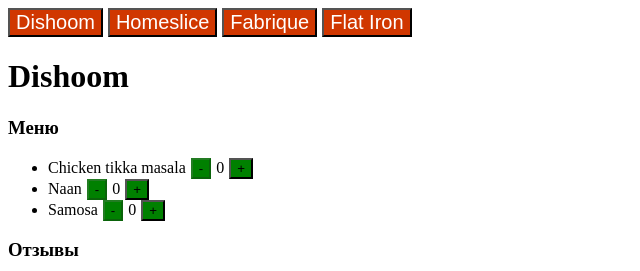
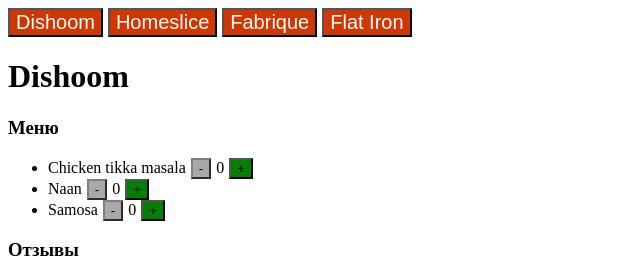
Before and after one commit to krparen/react-course-homeworks, a React (Vite) app: page / in a window 1280 px wide. Shown: the top 271 px of the page, without its empty margins (0-640 px from the left). Built offline with nearby package versions, Linux system fonts and the light colour scheme.

Commit message:
lecture-3/h2 disabled color

```diff
--- a/src/components/button/styles.module.scss
+++ b/src/components/button/styles.module.scss
@@ -11,3 +11,8 @@
     margin-left: 5px;
     margin-right: 5px;
 }
+
+.counter:disabled {
+    background-color: darkgrey;
+    border-color: grey;
+}
```
